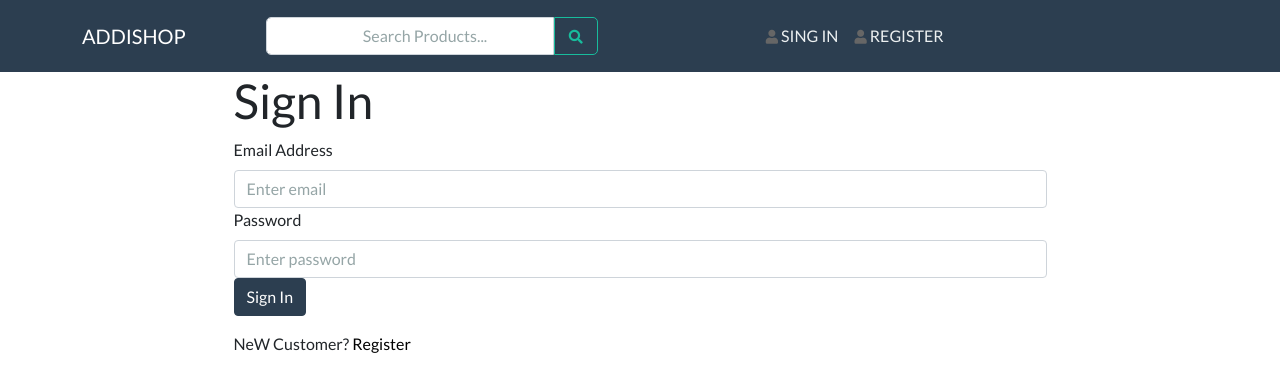
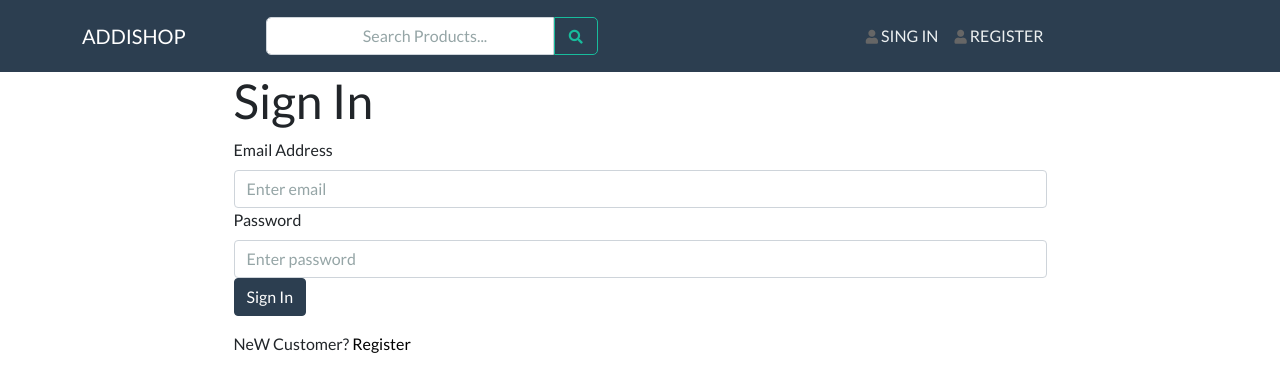
Before and after one commit to natnael-meresa/addisshop, a React (Create React App) app in the folder client/: page /login in a window 1280 px wide. Shown: the top 392 px of the page. Built offline with nearby package versions, Linux system fonts and the light colour scheme.

Commit message:
style change from first commit

```diff
--- a/client/src/index.css
+++ b/client/src/index.css
@@ -143,6 +143,9 @@ img {
 .sort-form{
   width: 150px !important;
 }
+.sing-register{
+  margin-left: 100px;
+}
 
 .view{
   display: flex;
```
